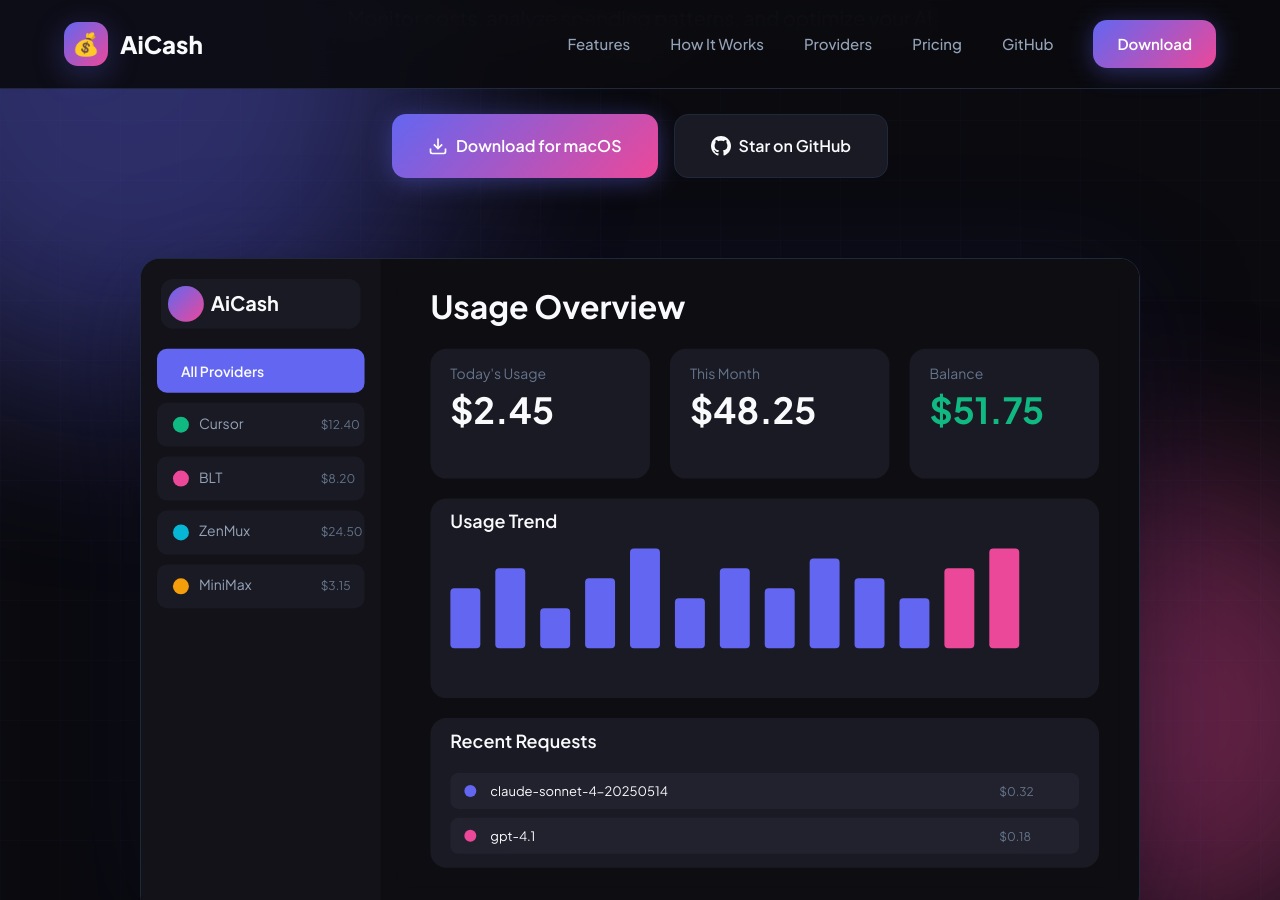
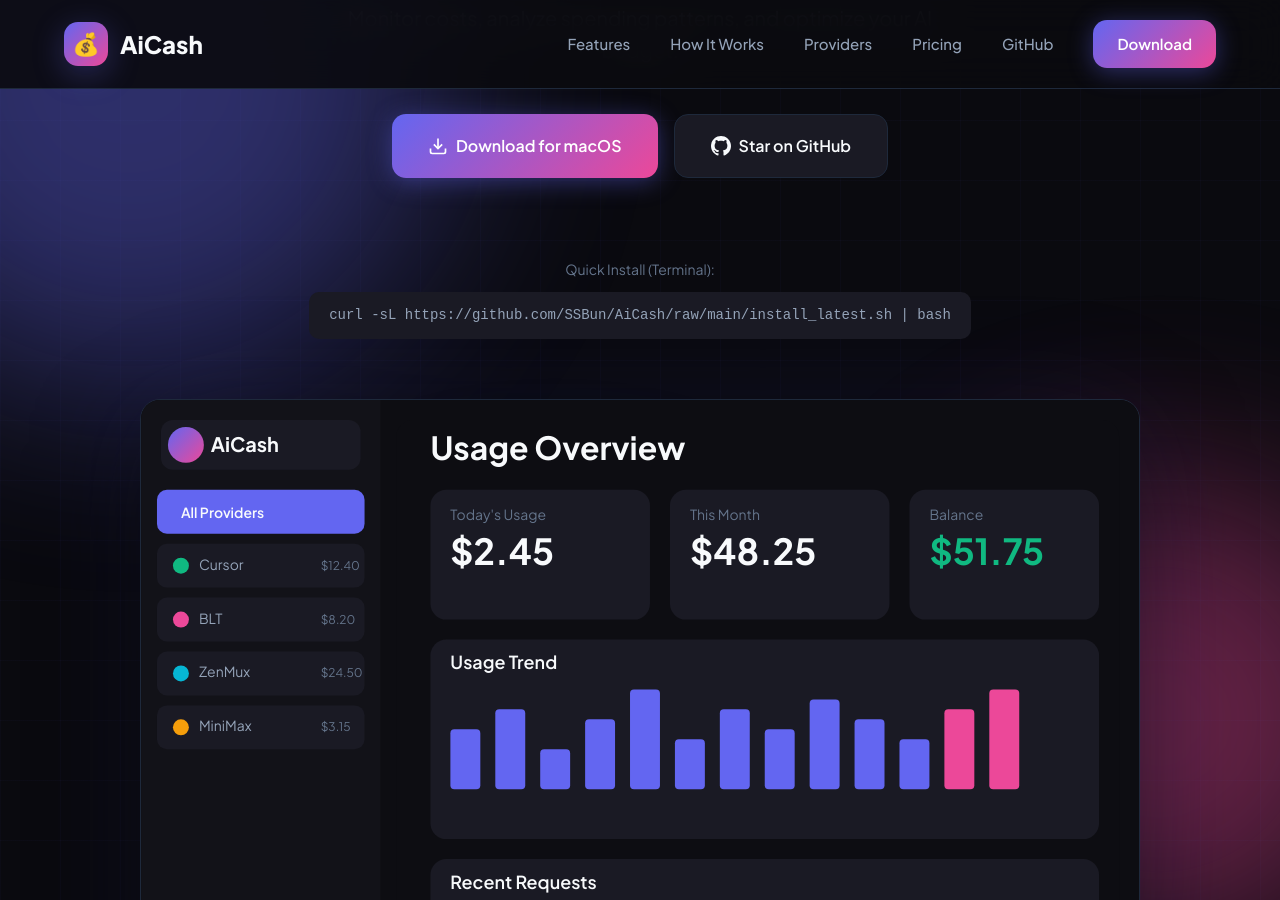
Before and after one commit to SSBun/AiCash, a Jekyll site: the page built from docs/index.html, in a window 1280 px wide and 900 px high, scrolled down 494 px. Built offline with Jekyll 4.4.1, drawn with Linux system fonts in a browser that asks for light colours.

Commit message:
feat: add quick install script to website

```diff
--- a/docs/index.html
+++ b/docs/index.html
@@ -386,6 +386,11 @@
             </a>
         </div>
 
+        <div style="margin-bottom: 60px;">
+            <p style="font-size:14px;color:var(--text-muted);margin-bottom:12px;">Quick Install (Terminal):</p>
+            <code style="background:var(--surface-elevated);padding:12px 20px;border-radius:10px;font-size:14px;color:var(--text-secondary);font-family:monospace;display:inline-block;">curl -sL https://github.com/SSBun/AiCash/raw/main/install_latest.sh | bash</code>
+        </div>
+
         <div class="app-preview">
             <svg viewBox="0 0 1000 650" xmlns="http://www.w3.org/2000/svg" style="background: #0D0D12;">
                 <rect x="0" y="0" width="240" height="650" fill="#121218"/>
```
